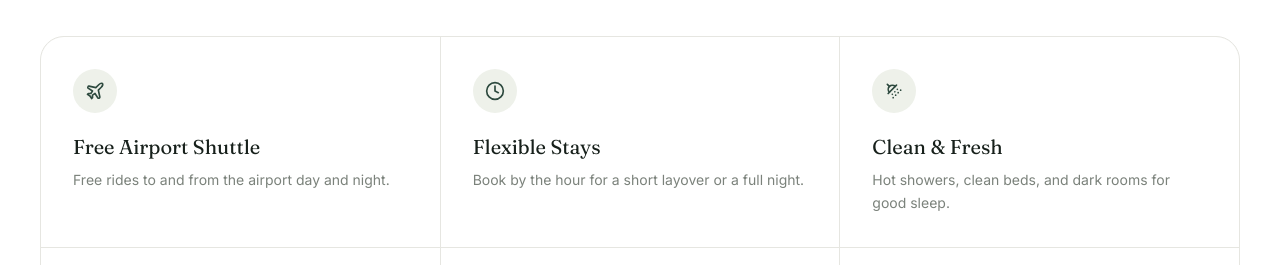
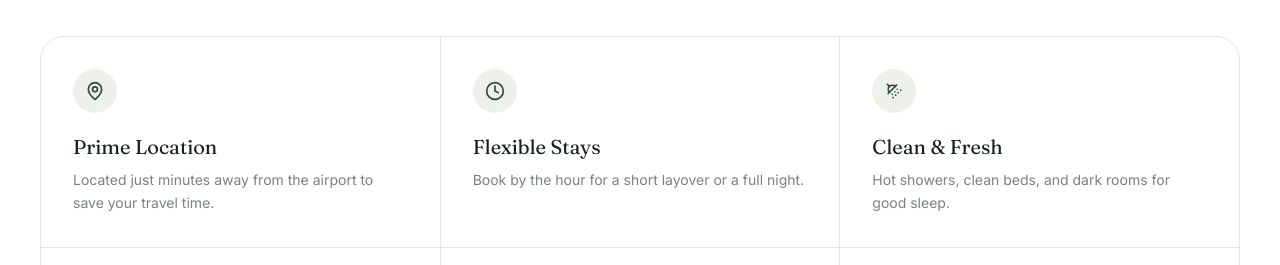
Before and after one commit to chithilamanul1/bambootree, a Next.js app: page / in a window 1280 px wide. Shown: the part 1060-1325 px from the top of the page. Built offline with nearby package versions, Linux system fonts and the light colour scheme; no server answers.

Commit message:
Replace Free Airport Shuttle feature with Prime Location

```diff
--- a/src/components/home/Convenience.tsx
+++ b/src/components/home/Convenience.tsx
@@ -2,11 +2,11 @@
 
 import React from 'react'
 import { motion } from 'framer-motion'
-import { PlaneIcon, ClockIcon, WifiIcon, ShowerHeadIcon, LuggageIcon, CoffeeIcon } from 'lucide-react'
+import { MapPinIcon, ClockIcon, WifiIcon, ShowerHeadIcon, LuggageIcon, CoffeeIcon } from 'lucide-react'
 import { SectionLabel } from '../ui/SectionLabel'
 
 const features = [
-  { icon: PlaneIcon, title: 'Free Airport Shuttle', desc: 'Free rides to and from the airport day and night.' },
+  { icon: MapPinIcon, title: 'Prime Location', desc: 'Located just minutes away from the airport to save your travel time.' },
   { icon: ClockIcon, title: 'Flexible Stays', desc: 'Book by the hour for a short layover or a full night.' },
   { icon: ShowerHeadIcon, title: 'Clean & Fresh', desc: 'Hot showers, clean beds, and dark rooms for good sleep.' },
   { icon: WifiIcon, title: 'Fast Free Wi-Fi', desc: 'Fast internet to work, watch movies, or check your flight.' },
```
